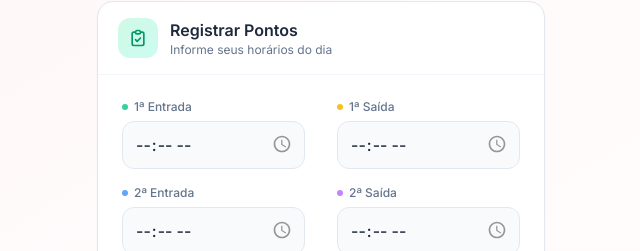
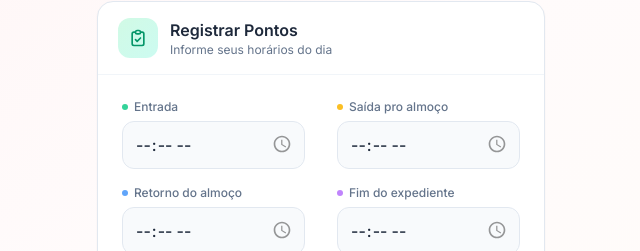
Before and after one commit to Larismontp/calculadora-ponto, a React (Vite) app: page / in a window 1280 px wide. Shown: the part 299-550 px from the top of the page, without its empty margins (319-959 px from the left). Built offline with nearby package versions, Linux system fonts and the light colour scheme.

Commit message:
Fixed: ajuste de nomenclatura dos inputs de registro de ponto

```diff
--- a/src/App.jsx
+++ b/src/App.jsx
@@ -151,13 +151,13 @@ function App() {
             {/* Grid 2 colunas */}
             <div className="grid grid-cols-2 gap-8">
               <TimeInput
-                label="1ª Entrada"
+                label="Entrada"
                 color="emerald"
                 value={entrada1}
                 onChange={(e) => setEntrada1(e.target.value)}
               />
               <TimeInput
-                label="1ª Saída"
+                label="Saída pro almoço"
                 color="amber"
                 value={saida1}
                 onChange={(e) => setSaida1(e.target.value)}
@@ -165,13 +165,13 @@ function App() {
             </div>
             <div className="grid grid-cols-2 gap-8">
               <TimeInput
-                label="2ª Entrada"
+                label="Retorno do almoço"
                 color="blue"
                 value={entrada2}
                 onChange={(e) => setEntrada2(e.target.value)}
               />
               <TimeInput
-                label="2ª Saída"
+                label="Fim do expediente"
                 color="purple"
                 value={saida2}
                 onChange={(e) => setSaida2(e.target.value)}
```
